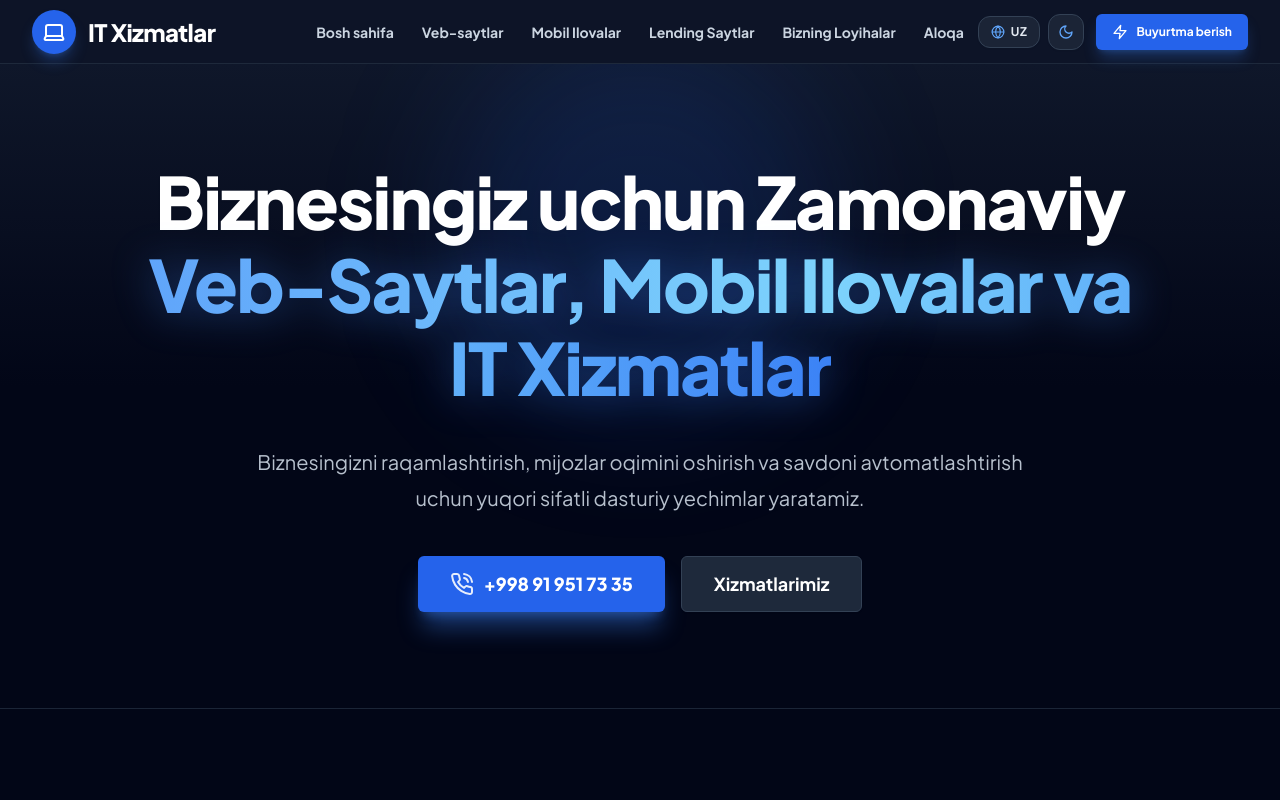
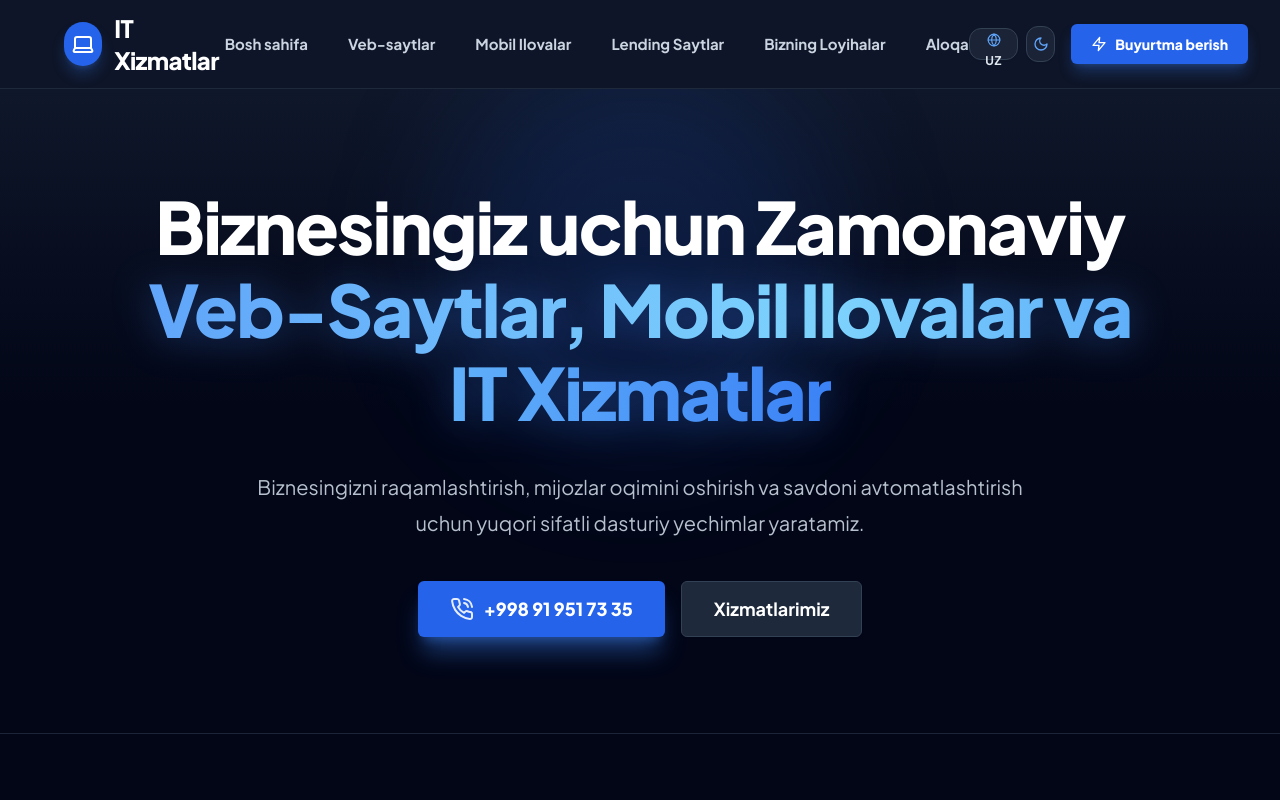
Before and after one commit to jumaqulovyashnar/IT-xizmatlari., a Next.js app in the folder frontend/: page / in a window 1280 px wide. Shown: the top 800 px of the page. Built offline with nearby package versions, Linux system fonts and the light colour scheme.

Commit message:
feat(ui): increase navbar height, expand menu spacing (gap-10), and link 'Buyurtma berish' button to Telegram https://t.me/yashnar

```diff
--- a/frontend/src/app/page.tsx
+++ b/frontend/src/app/page.tsx
@@ -33,7 +33,7 @@ export default function HomePage() {
   return (
     <div className="min-h-screen bg-slate-950 text-slate-100 flex flex-col selection:bg-blue-600 selection:text-white">
       {/* Navbar */}
-      <header className="navbar bg-slate-900/90 backdrop-blur-md border-b border-slate-800 sticky top-0 z-50 px-4 sm:px-8">
+      <header className="navbar bg-slate-900/95 backdrop-blur-md border-b border-slate-800 sticky top-0 z-50 px-6 sm:px-10 lg:px-16 min-h-[80px] py-3">
         <div className="navbar-start">
           <Link href="/" className="flex items-center space-x-3 group">
             <div className="w-11 h-11 rounded-full bg-blue-600 text-white flex items-center justify-center font-black text-xl shadow-lg shadow-blue-500/30 group-hover:scale-105 transition-transform">
@@ -48,11 +48,11 @@ export default function HomePage() {
         </div>
 
         <div className="navbar-center hidden lg:flex">
-          <ul className="flex items-center gap-7 text-sm font-bold">
+          <ul className="flex items-center gap-10 text-[15px] font-bold">
             <li>
               <a
                 href="#"
-                className="relative py-2 text-slate-300 hover:text-white transition-colors duration-200 after:content-[''] after:absolute after:bottom-0 after:left-0 after:w-0 hover:after:w-full after:h-0.5 after:bg-blue-500 after:transition-all after:duration-300"
+                className="relative py-2.5 text-slate-300 hover:text-white transition-colors duration-200 after:content-[''] after:absolute after:bottom-0 after:left-0 after:w-0 hover:after:w-full after:h-0.5 after:bg-blue-500 after:transition-all after:duration-300"
               >
                 {t.nav.home}
               </a>
@@ -60,7 +60,7 @@ export default function HomePage() {
             <li>
               <a
                 href="#section-websites"
-                className="relative py-2 text-slate-300 hover:text-white transition-colors duration-200 after:content-[''] after:absolute after:bottom-0 after:left-0 after:w-0 hover:after:w-full after:h-0.5 after:bg-blue-500 after:transition-all after:duration-300"
+                className="relative py-2.5 text-slate-300 hover:text-white transition-colors duration-200 after:content-[''] after:absolute after:bottom-0 after:left-0 after:w-0 hover:after:w-full after:h-0.5 after:bg-blue-500 after:transition-all after:duration-300"
               >
                 {t.nav.web}
               </a>
@@ -68,7 +68,7 @@ export default function HomePage() {
             <li>
               <a
                 href="#section-mobile"
-                className="relative py-2 text-slate-300 hover:text-white transition-colors duration-200 after:content-[''] after:absolute after:bottom-0 after:left-0 after:w-0 hover:after:w-full after:h-0.5 after:bg-blue-500 after:transition-all after:duration-300"
+                className="relative py-2.5 text-slate-300 hover:text-white transition-colors duration-200 after:content-[''] after:absolute after:bottom-0 after:left-0 after:w-0 hover:after:w-full after:h-0.5 after:bg-blue-500 after:transition-all after:duration-300"
               >
                 {t.nav.mobile}
               </a>
@@ -76,7 +76,7 @@ export default function HomePage() {
             <li>
               <a
                 href="#section-landing"
-                className="relative py-2 text-slate-300 hover:text-white transition-colors duration-200 after:content-[''] after:absolute after:bottom-0 after:left-0 after:w-0 hover:after:w-full after:h-0.5 after:bg-blue-500 after:transition-all after:duration-300"
+                className="relative py-2.5 text-slate-300 hover:text-white transition-colors duration-200 after:content-[''] after:absolute after:bottom-0 after:left-0 after:w-0 hover:after:w-full after:h-0.5 after:bg-blue-500 after:transition-all after:duration-300"
               >
                 {t.nav.landing}
               </a>
@@ -84,7 +84,7 @@ export default function HomePage() {
             <li>
               <a
                 href="#section-projects"
-                className="relative py-2 text-slate-300 hover:text-white transition-colors duration-200 after:content-[''] after:absolute after:bottom-0 after:left-0 after:w-0 hover:after:w-full after:h-0.5 after:bg-blue-500 after:transition-all after:duration-300"
+                className="relative py-2.5 text-slate-300 hover:text-white transition-colors duration-200 after:content-[''] after:absolute after:bottom-0 after:left-0 after:w-0 hover:after:w-full after:h-0.5 after:bg-blue-500 after:transition-all after:duration-300"
               >
                 {t.nav.projects}
               </a>
@@ -92,7 +92,7 @@ export default function HomePage() {
             <li>
               <a
                 href="tel:+998919517335"
-                className="relative py-2 text-slate-300 hover:text-white transition-colors duration-200 after:content-[''] after:absolute after:bottom-0 after:left-0 after:w-0 hover:after:w-full after:h-0.5 after:bg-blue-500 after:transition-all after:duration-300"
+                className="relative py-2.5 text-slate-300 hover:text-white transition-colors duration-200 after:content-[''] after:absolute after:bottom-0 after:left-0 after:w-0 hover:after:w-full after:h-0.5 after:bg-blue-500 after:transition-all after:duration-300"
               >
                 {t.nav.contact}
               </a>
@@ -100,10 +100,14 @@ export default function HomePage() {
           </ul>
         </div>
 
-        <div className="navbar-end gap-3">
+        <div className="navbar-end gap-4">
           <ThemeLanguageSwitcher />
-          <a href="tel:+998919517335">
-            <Button size="sm" className="bg-blue-600 hover:bg-blue-500 text-white font-bold shadow-lg shadow-blue-500/30 gap-2 border-0 h-9 px-4">
+          <a
+            href="https://t.me/yashnar"
+            target="_blank"
+            rel="noopener noreferrer"
+          >
+            <Button size="sm" className="bg-blue-600 hover:bg-blue-500 text-white font-extrabold shadow-lg shadow-blue-500/30 gap-2 border-0 h-10 px-5 text-sm hover:scale-105 transition-all">
               <Zap className="w-4 h-4" /> {t.nav.orderNow}
             </Button>
           </a>
```
